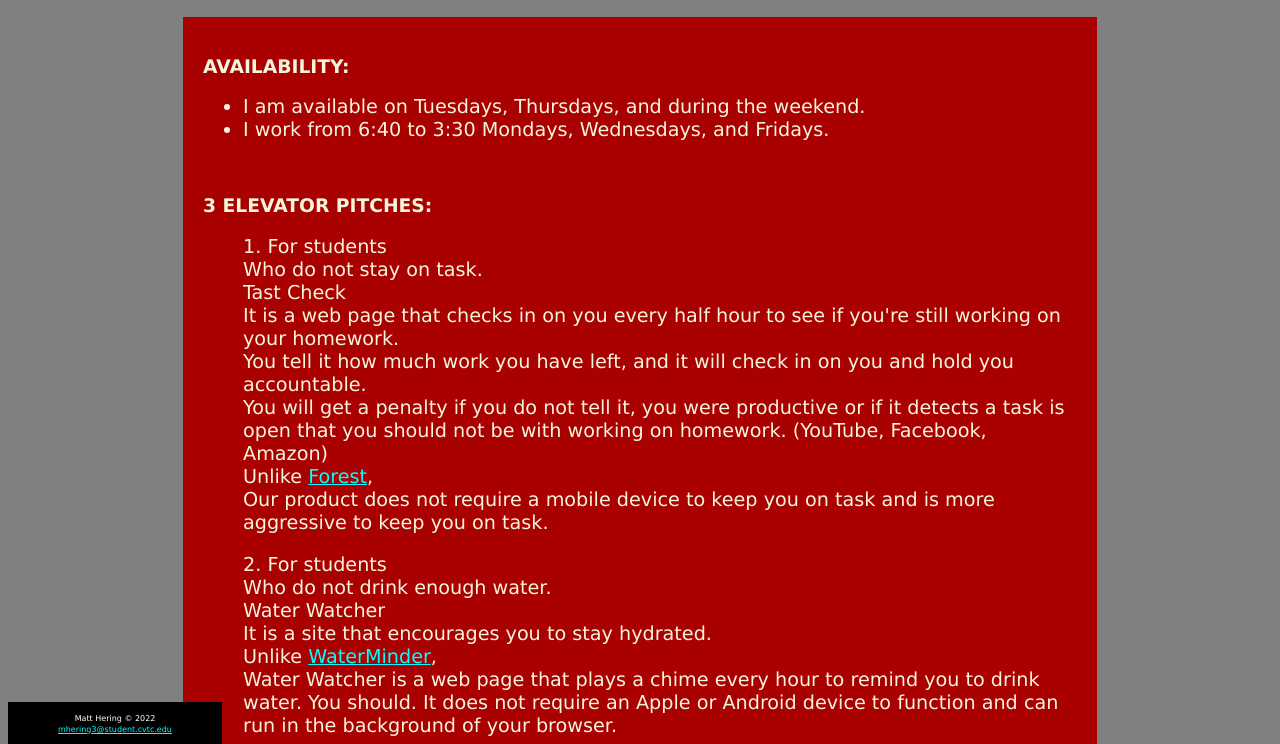
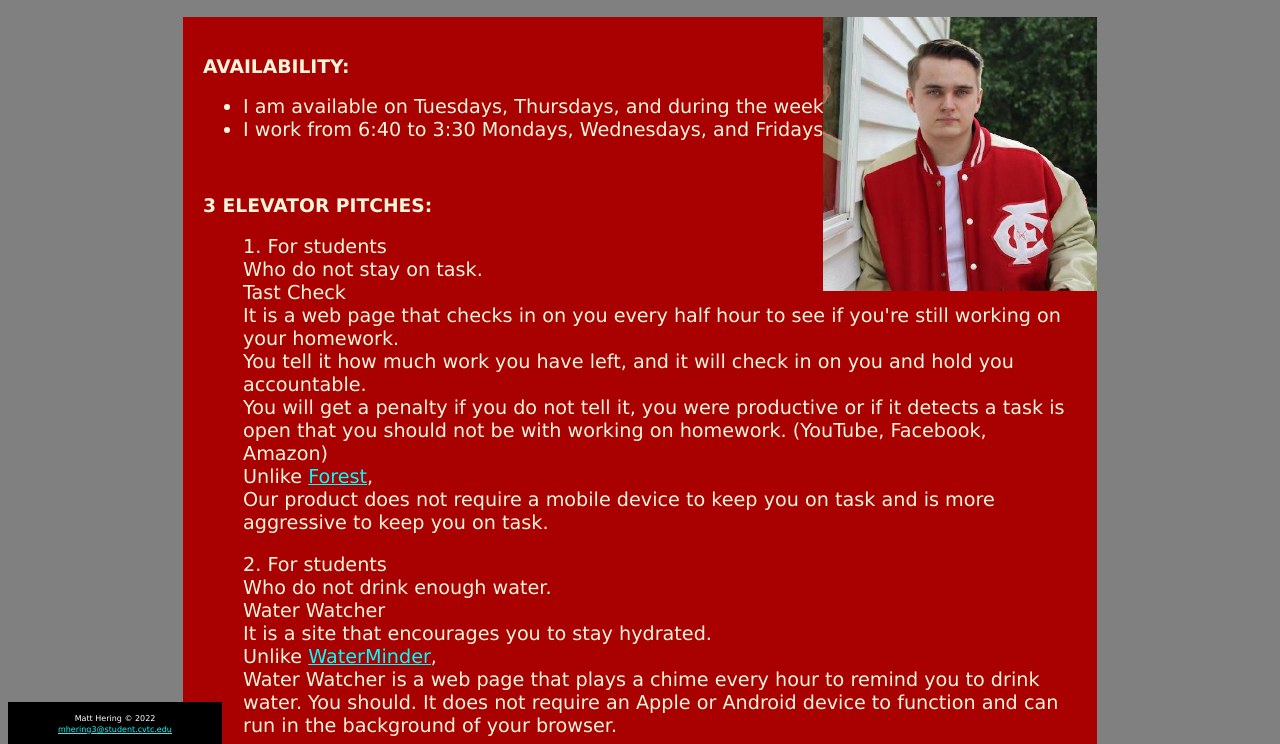
Before and after one commit to MattKHering/demo, a plain HTML site: page index.html in a window 1280 px wide. Shown: the part 56-800 px from the top of the page. Drawn offline with Linux system fonts and the light colour scheme.

Commit message:
Added image in HTML

```diff
--- a/index.html
+++ b/index.html
@@ -14,8 +14,10 @@
     </header>
 
     <main id="hero">
+
         <h3>Availability:</h3>
         <ul>
+            <img id="photo" src="images/MattHering.jpg" alt="Senior Photo">
             <li>I am available on Tuesdays, Thursdays, and during the weekend.</li>
             <li>I work from 6:40 to 3:30 Mondays, Wednesdays, and Fridays.</li>
         </ul>
```
